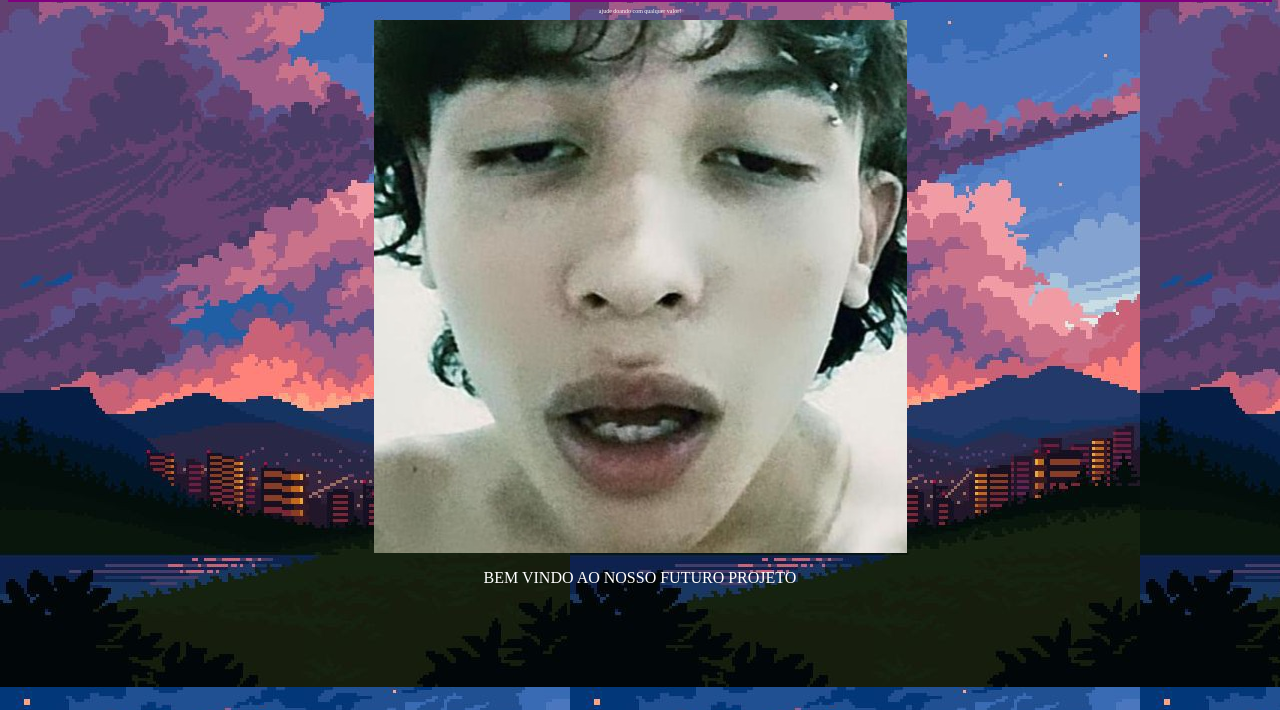
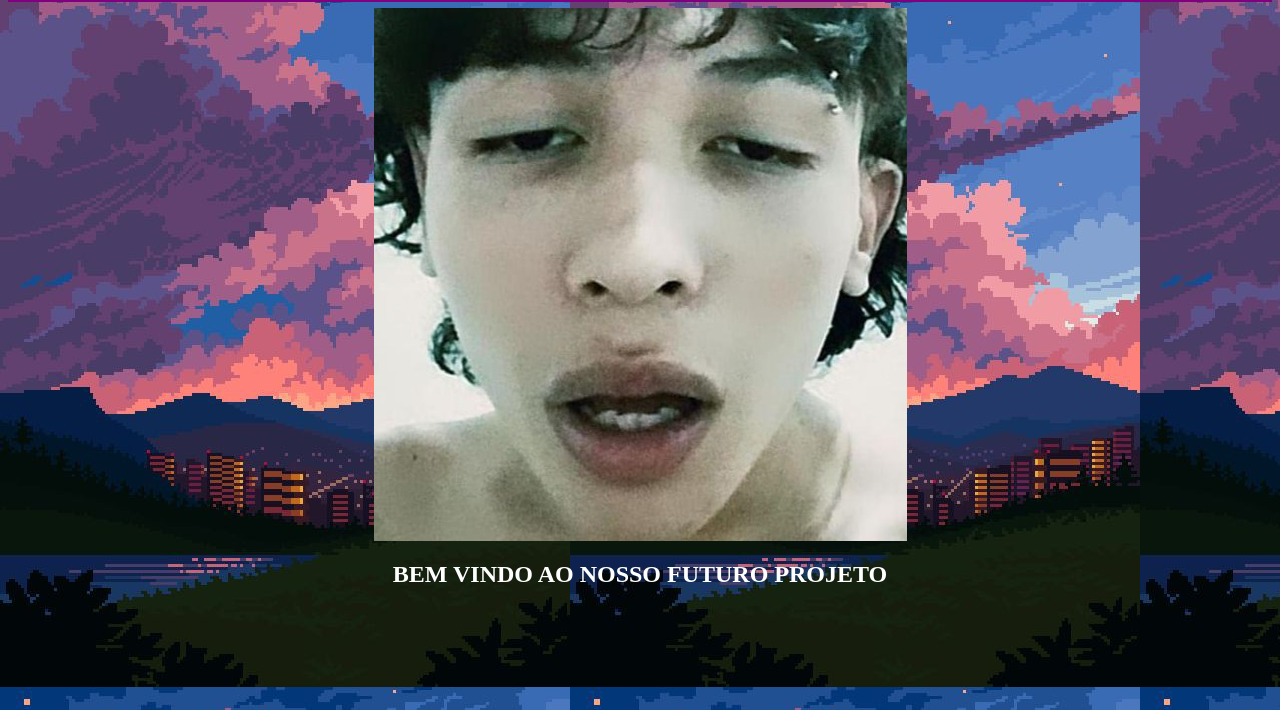
Before and after one commit to yNwox/Axolotl-Arcade, a plain HTML site: page index.html in a window 1280 px wide. Shown: the part 90-800 px from the top of the page. Drawn offline with Linux system fonts and the light colour scheme.

Commit message:
Update index.html

```diff
--- a/index.html
+++ b/index.html
@@ -5,6 +5,7 @@
      <title>CBN ARCADE</title>
 
 <link rel="icon" type="image/jpg" href="favicon.jpg">
+<link rel="icon" href="favicon.jpg">
 
 <style>
 
@@ -47,14 +48,14 @@
 </div>
 
 </h1>
-<p class="ajude" style="color:#FFFFFF;"> ajude doando com qualquer valor!
+<p class="ajude" style="color:#FFFFFF;">
 </p>
 
 <img src="cbn.jpg" alt="em terra de allah willian mama ate os cara goza">
 
 <div class="braian">
-<p  style="color:#FFFFFF"> BEM VINDO AO NOSSO FUTURO PROJETO
-</p>
+<h2  style="color:#FFFFFF"> BEM VINDO AO NOSSO FUTURO PROJETO
+</h2>
 </div>
 
 </body>
```
